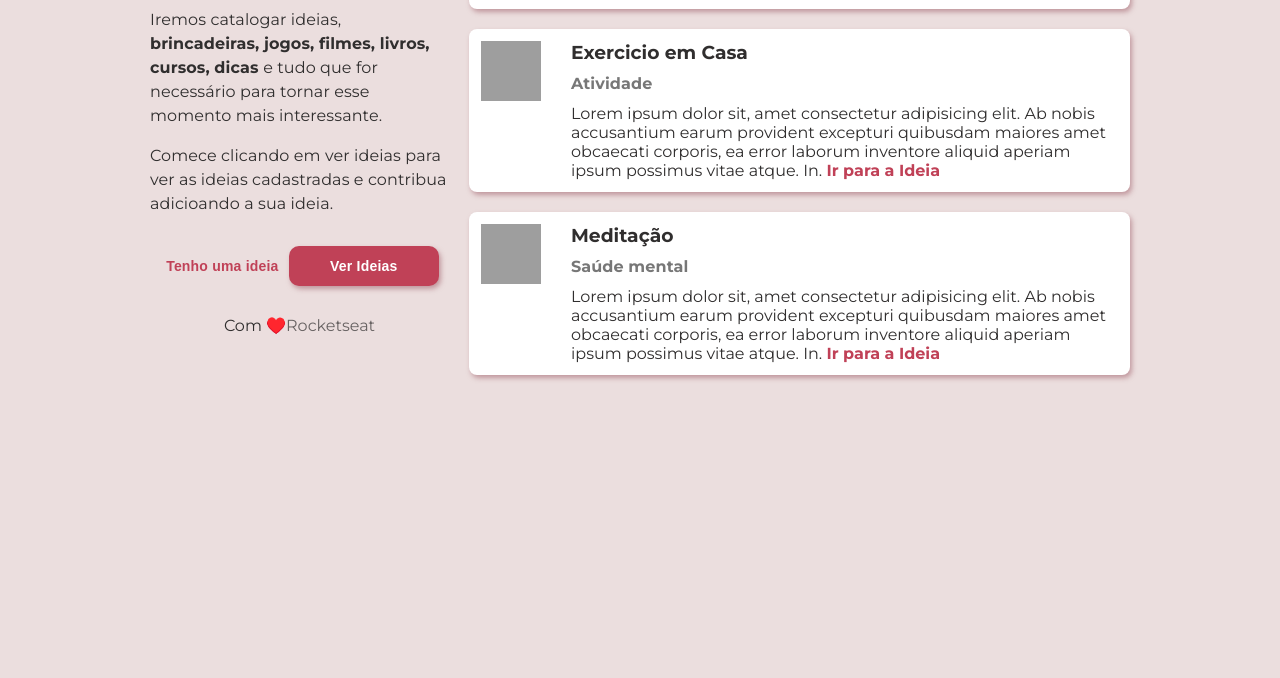
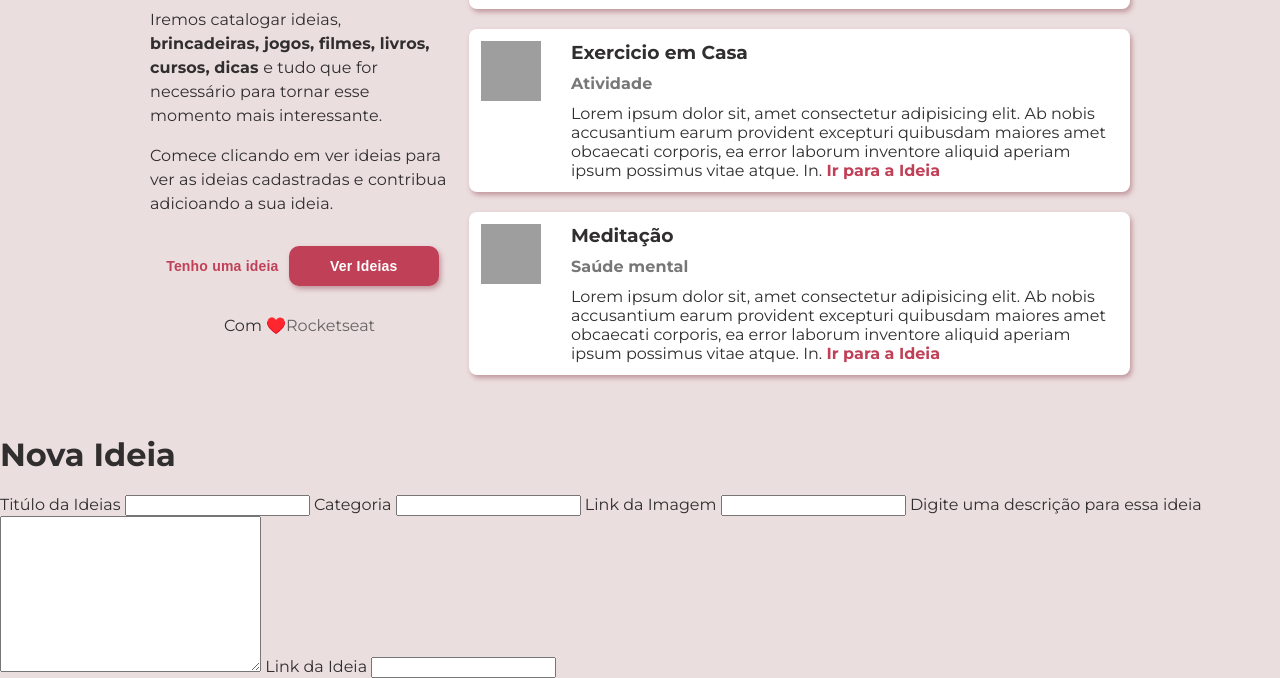
Before and after one commit to Izaelita-campelo/Casa-criativa, a plain HTML site: page index.html in a window 1280 px wide. Shown: the part 194-872 px from the top of the page. Before the commit the page ends 800 px from the top, so only its background shows below. Drawn offline with Linux system fonts and the light colour scheme; grey boxes are pictures that could not be loaded.

Commit message:
dando inicio ao formulario/cadastro de ideias

```diff
--- a/index.html
+++ b/index.html
@@ -88,6 +88,31 @@
                 </div>
             </section>
         </div>
+    <!--MODAL-->
+    <div id="modal">
+        <div class="content">
+            <h1>Nova Ideia</h1>
+
+            <form action="">
+                <label for="title">Titúlo da Ideias</label>
+                <input type="text" name="title">
+
+                <label for="category">Categoria</label>
+                <input type="text" name="category">
+
+                <label for="image">Link da Imagem</label>
+                <input type="url"name="imagem">
+
+                <label for="descript">Digite uma descrição para essa ideia</label>
+                <textarea name="descript" cols="30" rows="10"></textarea>
+
+                <label for="link">Link da Ideia</label>
+                <input type="url"name="link">
+
+            </form>
+        </div>
+
+    </div>
 
         <script src="script.js"></script>
     </body>
```
